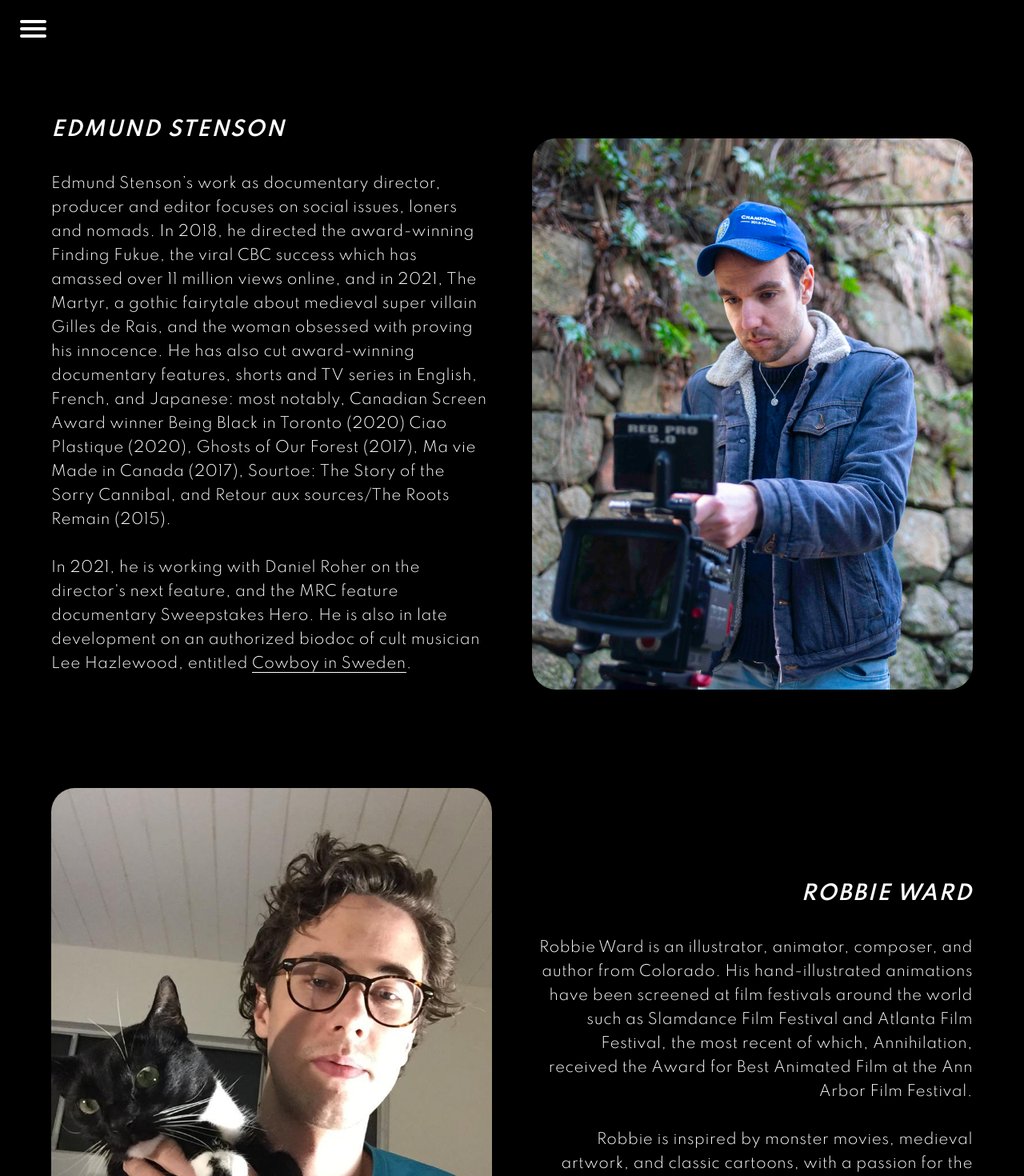
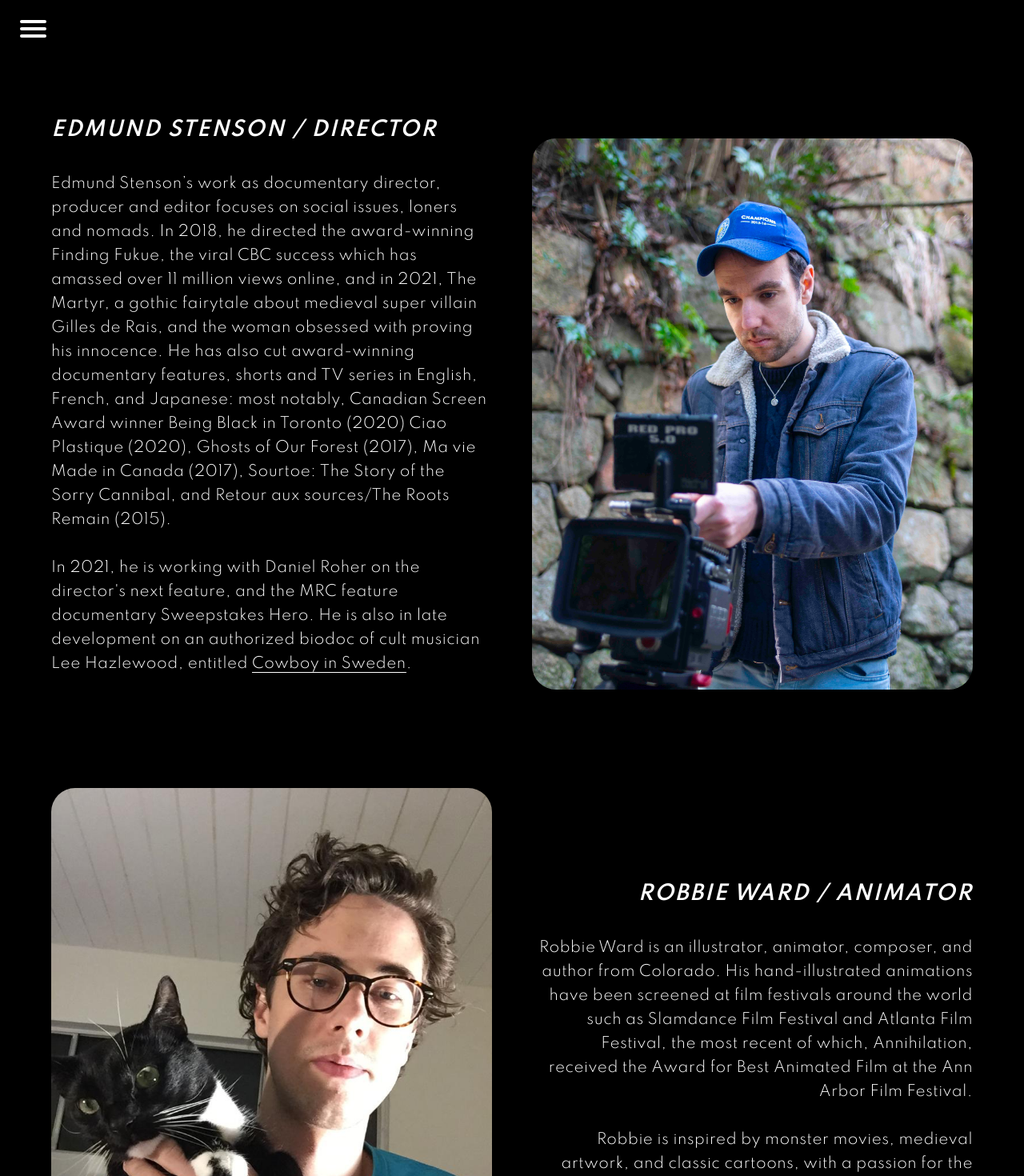
Before and after one commit to ehseebe/the-martyr, a React (Create React App) app: page /bios in a window 1280 px wide. Shown: the top 1470 px of the page at 80% size. Built offline with nearby package versions, Linux system fonts and the light colour scheme; a web font is replaced by a local one.

Commit message:
Adjust bio titles

```diff
--- a/src/components/Bios.js
+++ b/src/components/Bios.js
@@ -18,7 +18,7 @@ const Bios = () => {
                 target="_blank"
                 rel="noopener noreferrer"
               >
-                Edmund Stenson{" "}
+                Edmund Stenson / Director
               </a>
             </h2>
           </div>
@@ -95,7 +95,7 @@ const Bios = () => {
                 rel="noopener noreferrer"
               >
                 {" "}
-                Robbie Ward{" "}
+                Robbie Ward / Animator
               </a>
             </h2>
           </div>
```
Also changed, not shown: 1 other file (tests, documents, lock files or other folders).
